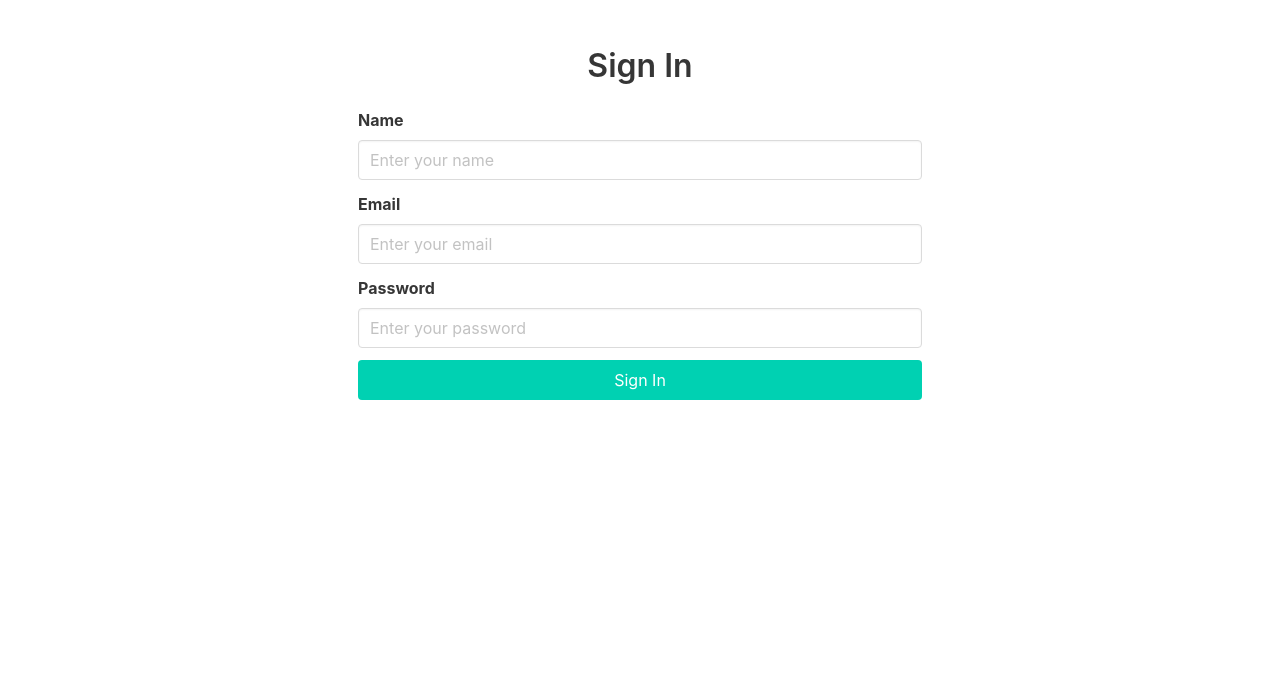
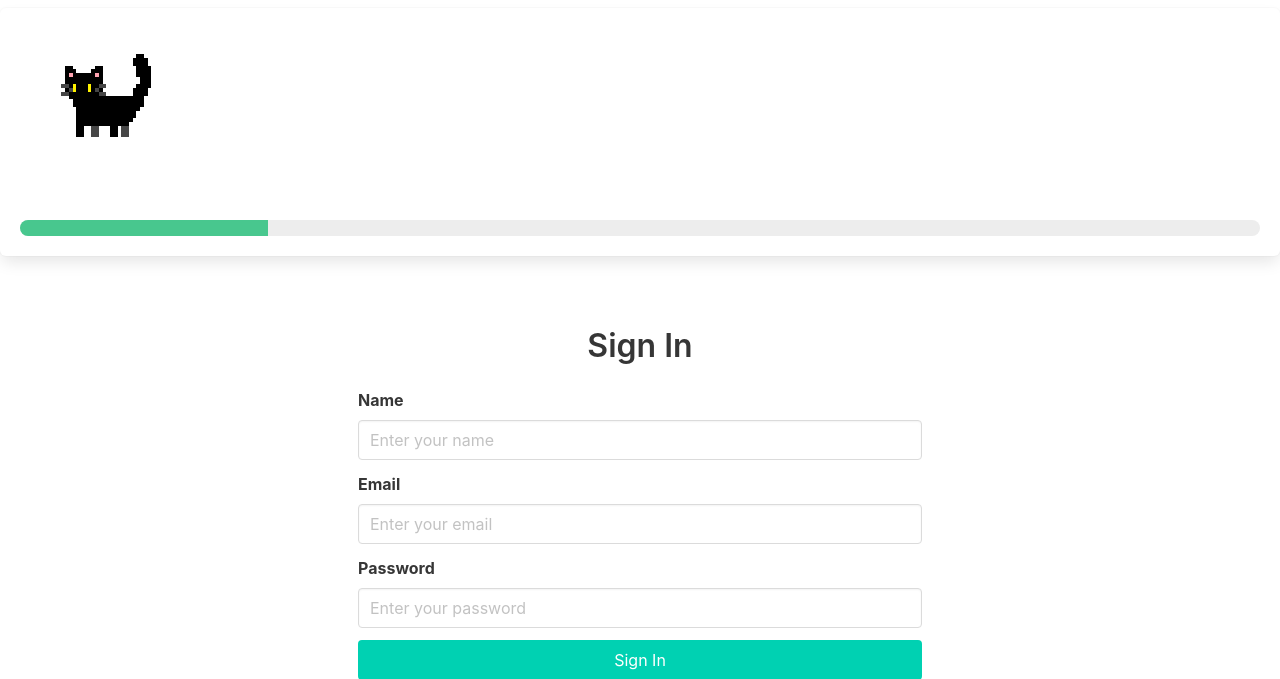
Before and after one commit to AnnaY6210/Virtual-Pet-Calendar, a Flask app: page /signup in a window 1280 px wide. Shown: the part 56-735 px from the top of the page. Run offline with Flask 3, Linux system fonts and the light colour scheme; some libraries are stand-ins or nearby versions.

Commit message:
pet display somewhat working

```diff
--- a/public/app.py
+++ b/public/app.py
@@ -30,7 +30,7 @@ person = {"is_logged_in": False, "name": "", "email": "", "uid": ""}
 
 @app.route("/")
 def index():
-    if "person" not in session or not session["person"]["is_logged_in"]:
+    if not session["person"]["is_logged_in"]:
         return redirect(url_for("login"))
     if "credentials" not in session:
         return redirect(url_for("oauth2callback"))
--- a/public/templates/index.html
+++ b/public/templates/index.html
@@ -17,8 +17,8 @@
     <title>Virtual Pet Calendar</title>
   </head>
   <body>
-    {% include "navbar.html" %} {% block content %} {% endblock %}
-
+    {% include "navbar.html" %}
+    {% include "pet.html" %} {% block content %} {% endblock %}
     <p>{{content}}</p>
     <script defer src="static/index.js"></script>
   </body>
--- a/public/templates/navbar.html
+++ b/public/templates/navbar.html
@@ -2,7 +2,7 @@
 
 <nav class="navbar" role="navigation" aria-label="main navigation">
   <div class="navbar-brand">
-    <a class="navbar-item" href="https://bulma.io">
+    <a class="navbar-item" href="/calendar">
       <img src="/static/img/cat.png" />
     </a>
 
--- /dev/null
+++ b/public/templates/pet.html
@@ -0,0 +1,37 @@
+{% block pet %}
+<style>
+    .Pet {
+        width: calc(30px * 6);
+        height: calc(32px * 6);
+        position:relative;
+        overflow: hidden;
+    }
+
+    .pixelart {
+        image-rendering: pixelated;
+    }
+
+    .pet_spritesheet {
+        animation: moveSpritesheet 1s steps(4) infinite;
+        max-width: none;
+        position: absolute;
+        width: calc(100px * 6);
+    }
+
+
+    @keyframes moveSpritesheet {
+        from {
+            transform: translate3d(0px, 0, 0);
+        }
+        to {
+            transform: translate3d(-100%, 0, 0);
+        }
+    }
+</style>
+<div class="box mt-2">
+    <div class="Pet">
+        <img class="pet_spritesheet pixelart" src="../static/img/cat_spritesheet.png" alt="pet">
+    </div>
+    <progress class="progress is-success" value="20" max="100">20%</progress>
+</div>
+{% endblock %}
```
Also changed, not shown: public/static/img/cat_spritesheet.png (added).
